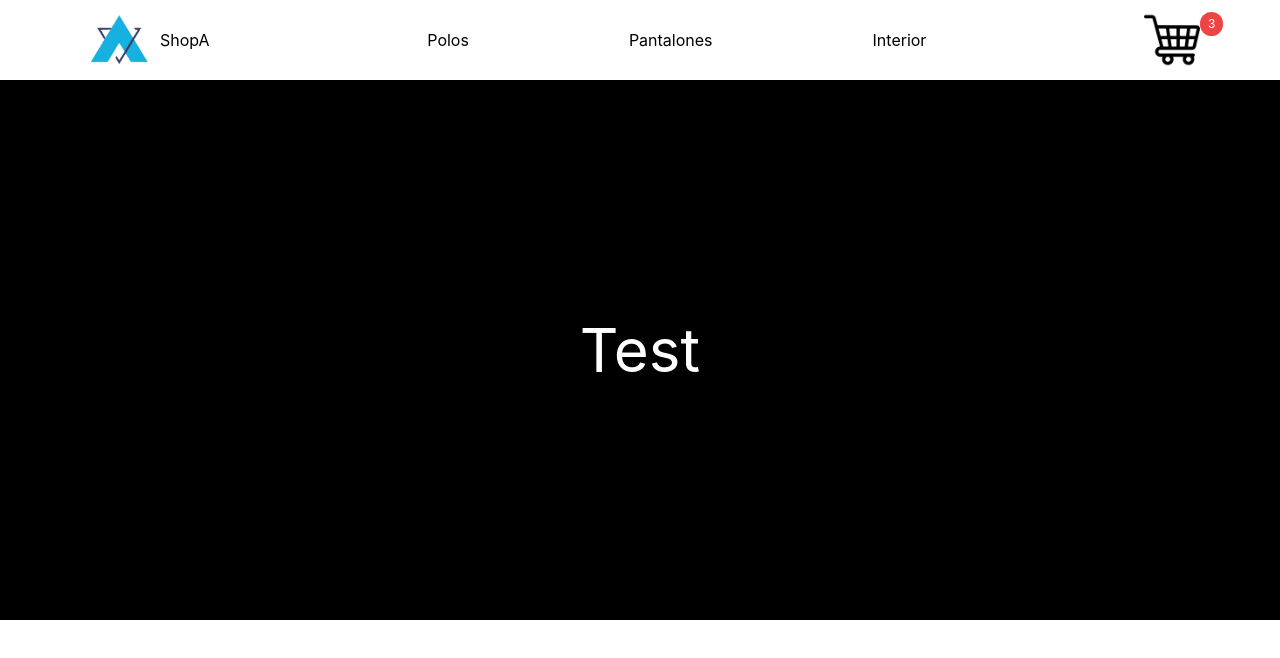
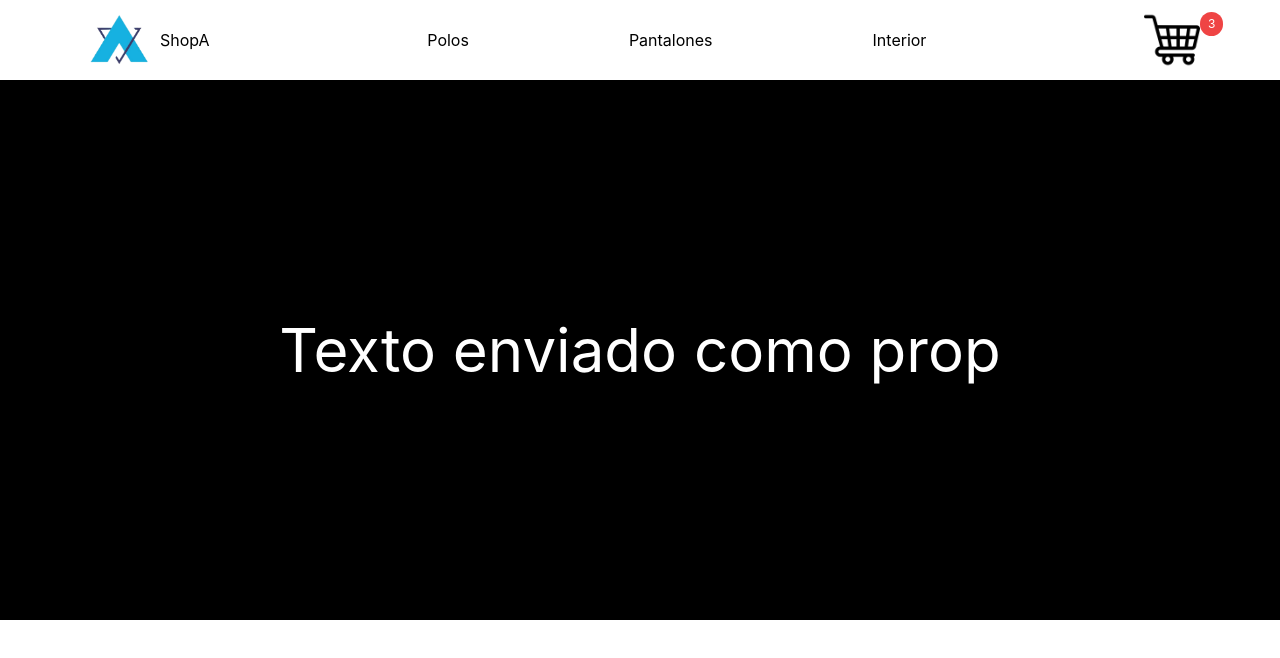
Before and after one commit to asotito/CreaTuLanding1-Soto, a React (Create React App) app: page / in a window 1280 px wide. Shown: the top 658 px of the page. Built offline with nearby package versions, Linux system fonts and the light colour scheme.

Commit message:
CreaTuLanding+Soto

```diff
--- a/src/App.js
+++ b/src/App.js
@@ -7,7 +7,7 @@ function App() {
   return (
     <div>
       <NavBar />
-      <ItemListContainer text="Test" />
+      <ItemListContainer text="Texto enviado como prop" />
     </div>
   );
 }
```
